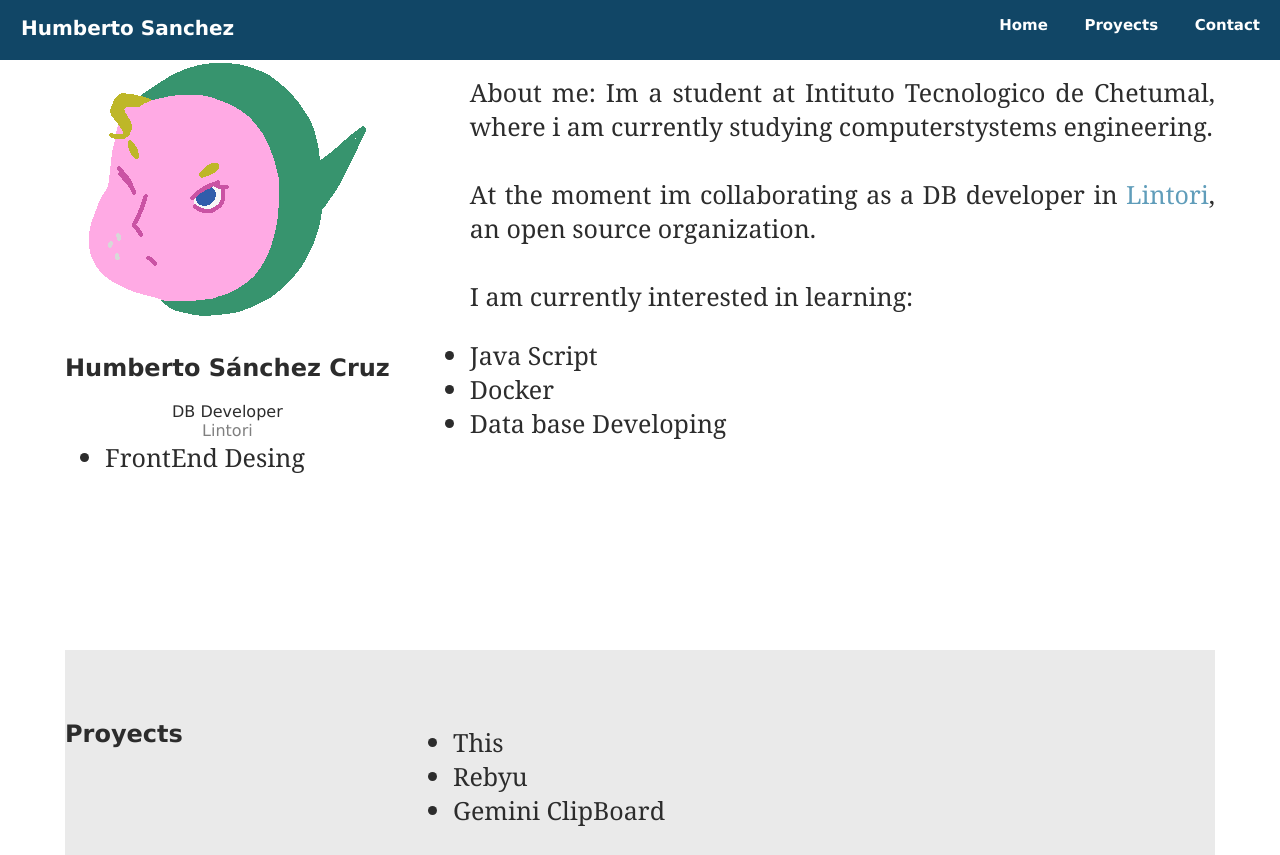
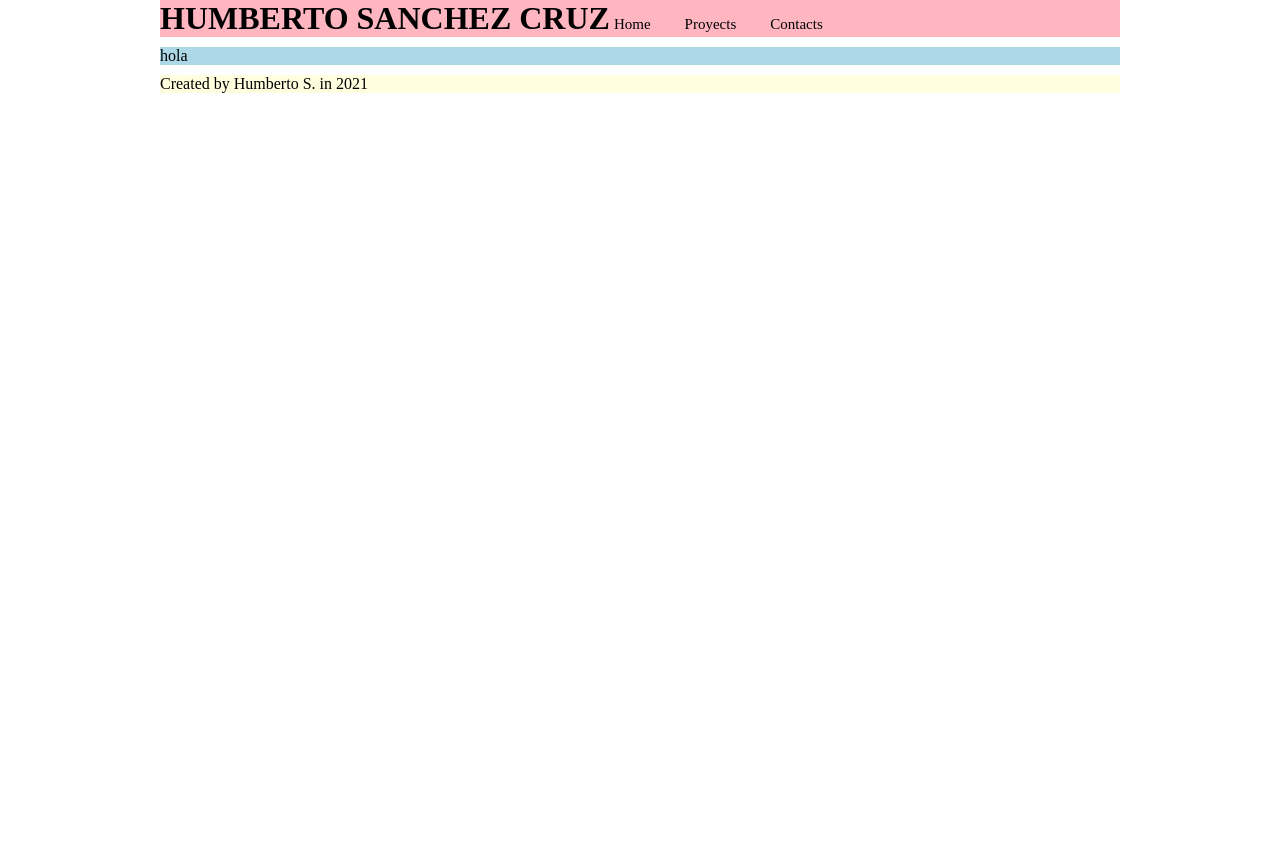
Before and after one commit to HumbertoSaw/My-personal-web, a plain HTML site: page index.html in a window 1280 px wide. Shown: the top 855 px of the page. After the commit the page ends 800 px from the top, so only its background shows below. Drawn offline with nearby package versions, Linux system fonts and the light colour scheme.

Commit message:
:fire: Removed the entire code, makin it from 0 with grid!

```diff
--- a/index.html
+++ b/index.html
@@ -2,125 +2,44 @@
 <html lang="en">
 <head>
 	<script src="https://code.jquery.com/jquery-3.6.0.js" integrity="sha256-H+K7U5CnXl1h5ywQfKtSj8PCmoN9aaq30gDh27Xc0jk=" crossorigin="anonymous"></script>
-
 	<meta charset="utf-8">
 	<title>Humberto's personal web</title>
 	<meta name="descripcion" content="Born To Support">
 	<link rel="stylesheet" type="text/css" href="style.css">
 </head>
 
-<body class="body_gridd">
-
-	<nav>
-		<div id="agruparNav">
-			<div id="brand" style=" float: left;">
-				<button id="botonRecargar">
-						Humberto Sanchez
-				</button>
-			</div>
-			<div id="menu" style=" float: right;">
-				<button id="botonIrArriba">
-						Home
-				</button>
-				<button id="botonIrProyectos">
-						Proyects
-				</button>
-				<button id="botonIrContactos">
-						Contact
-				</button>
-			</div>
-		</div>
-	</nav>
-	<header>
-	</header>
-		<div class="agruparCuerpo">
-			<section class="section1">
-
-					<div class="imgMe">
-						<img src="img/yo.png">
-						<h1> Humberto Sánchez Cruz</h1>
-						DB Developer<br>
-						<a style="color: gray;" href="https://github.com/Lintori">Lintori</a>
-					</div>
-					<div class="textAboutMe">
-						<article>
-							<p>
-								About me: Im a student at Intituto Tecnologico de Chetumal, where i am currently studying computerstystems engineering.<br>
-								<br>
-								At the moment im collaborating as a DB developer in <a style="color: #609DBA ;" href="https://github.com/Lintori">Lintori</a>, an open source organization.<br>
-								<br>
-
-								I am currently interested in learning:
+<body class="principalContainer">
+<!--/////////////////////////////////////////////////////////////////////////////////////////////////////////////////-->
+	<header class="header">
+		<h1>Humberto Sanchez Cruz</h1>
+		<nav class="navbar">
 			<ul>
 				<li>
-										Java Script
+					<a href="#">Home</a>
 				</li>
 				<li>
-										Docker
+					<a href="#">Proyects</a>
 				</li>
 				<li>
-										Data base Developing
-									</li>
-									<li>
-										FrontEnd Desing
+					<a href="#">Contacts</a>
 				</li>
 			</ul>
-							</p>
-						</article>
-					</div>
+		</nav>
+	</header>
+<!--///////////////////////////////////////////////////////////////////////////////////////////////////////////////-->
+		<div class="main">
+			hola
+			<section class="section1">
 
 			</section>
 			<section class="section2">
 
-					<div class="proyectos" style="font-family: Verdana;">
-						<a name="proyects"></a>
-						<h1>Proyects</h1>
-					</div>
-					<div class="textoProyectos">
-						<article>
-							<p>
-								<ul>
-									<li>
-										This
-									</li>
-									<li>
-										Rebyu
-									</li>
-									<li>
-										Gemini ClipBoard
-									</li>
-								</ul>
-							</p>
-						</article>
-					</div>
-
 			</section>
 			<section class="section3">
 
-					<div class="contacto" style="font-family: Verdana;">
-						<a name="contact"></a>
-						<h1>Contact</h1>
-					</div>
-					<div class="textoContacto" >
-						<article>
-							<p>
-								<ul>
-									<li>
-										<a style="color: black;" href="https://github.com/HumbertoSaw">GitHub</a>
-									</li>
-									<li>
-										<a style="color: black;" href="https://twitter.com/kevlar_Madoka">Twitter</a>
-									</li>
-									<li>
-										<a style="color: black;" href="mailto:humbertosc321@gmail.com">Gmail</a>
-									</li>
-								</ul>
-							</p>
-						</article>
-					</div>
 			</section>
 		</div>
-	<footer class="pie">
+	<footer class="footer">
 		Created by Humberto S. in 2021
 	</footer>
 	<script src="app.js" language="javascript" type="text/javascript"></script>
--- a/style.css
+++ b/style.css
@@ -1,192 +1,71 @@
 /* Aplicacion de estilos globales */
-header, section, footer, aside, nav, article{
-	color: #2C2C2C;
+html{
+	height: 100%;
+}
+* {
+	box-sizing: border-box;
+	margin:  0;
+	padding: 0;
+}
+/*Estilos basicos del body*/
+body{
+	max-width: 60em;
+	margin: 0 auto;
+}
+/*Estilos basicos del header*/
+header{
+	align-items: center;
 	display: block;
+	background: skyblue;
 }
-/* Aplicacion de estilos de partes de html*/
-body {
-	margin: 0;
-	padding: 0;
-	width: auto;
-	height: 100%;
-	background-color:#FFFFFF;
+header h1{
+	text-transform: uppercase;
+	text-align: left;
+	display: inline-block;
+}
+header nav{
+	text-align: right;
+	display: inline-block;
+}
+/*Estilos basicos del nav*/
+nav{
+	flex: 1;
+}
+nav ul li{
+	list-style: none;
+	display: inline-block;
+	margin-right: 30px;
+}
+nav ul li a{
+	color: black;
+	text-decoration: none;
+	font-size: 15px;
+}
+nav ul li a:hover{
+	color: seagreen;
 }
 
-header{
-	position: relative;
-	background-color: #FFFFFF;
-	color: black;
-	width: 100%;
-	height: 13%;
-	margin: 0px auto;
+/*Grid de body*/
+.principalContainer{
+	gap: 10px;
+	display: grid;
+	grid-template-areas:
+		"header"
+		"main"
+		"footer";
 }
-
-nav{
-	position: fixed;
-	font-weight: bold;
-	font-family: Verdana;
-	font-weight: bold;
-	width: 100%;
-	height: 60px;
-	background-color: #114666 ;
+/*Grid de header*/
+.header{
+	background: lightpink;
+	grid-area: header;
 }
-
-/* Botones del navegador y agrupacion del navegador*/
-#agruparNav {
-	width: 1300px;
-	margin: auto;
+/*Grid de main*/
+.main{
+	background: lightblue;
+	grid-area: main;
 }
-
-#botonIrArriba{
-	padding-right: 25px;
-	font-size: 15px;
-	background: transparent;
-	font-family: Verdana;
-	font-weight: bold;
-	color: white;
-	border: none;
+/*Grid de footer*/
+.footer{
+	background: lightyellow;
+	grid-area: footer;
 }
-#botonIrArriba:hover{
-	color: #A0A0A0;
-}
-
-#botonIrProyectos{
-	padding-right: 25px;
-	font-size: 15px;
-	background: transparent;
-	font-family: Verdana;
-	font-weight: bold;
-	color: white;
-	border: none;
-}
-#botonIrProyectos:hover{
-	color: #A0A0A0;
-}
-
-#botonIrContactos{
-	padding-right: 25px;
-	font-size: 15px;
-	background: transparent;
-	font-family: Verdana;
-	font-weight: bold;
-	color: white;
-	border: none;
-}
-#botonIrContactos:hover{
-	color: #A0A0A0;
-}
-
-#botonRecargar{
-	padding-right: 25px;
-	font-size: 20px;
-	background: transparent;
-	font-family: Verdana;
-	font-weight: bold;
-	color: white;
-	border: none;
-}
-#botonRecargar:hover{
-	color: #A0A0A0;
-}
-#brand{
-	text-transform: uppercase;
-	font-size: 20px;
-	padding: 15px;
-}
-#menu{
-	padding-right: 25px;
-	padding: 15px;
-}
-
-/* Agrupacion de el cuerpo de la pagina*/
-.agruparCuerpo {
-	width: 1150px;
-	margin: auto;
-}
-
-/* Estilos para las secciones y el texto dentro de estas*/
-.section1{
-	font-size: ;
-	font-family: Cambria;
-	padding-top: 50px;
-	width: auto;
-	height: 600px;
-	text-align: right;
-	background-color: #FFFFFF;
-}
-.imgMe{
-	padding-right: 80px;
-	font-family: Verdana;
-	float: left;
-	text-align: center;
-}
-.textAboutMe{
-	text-align: justify;
-	font-size: 25px;
-}
-
-.section2{
-	font-family: Cambria;
-	padding-top: 50px;
-	width: auto;
-	height: 600px;
-	text-align: right;
-	background-color: #EAEAEA;
-}
-.proyectos{
-	float: left;
-	text-align: center;
-}
-.textoProyectos{
-	padding-right: 550px;
-	text-align: justify;
-	font-size: 25px;
-	float: right;
-}
-
-
-.section3{
-	font-family: Cambria;
-	padding-top: 50px;
-	width: auto;
-	height: 600px;
-	text-align: right;
-	background-color: #FFFFFF;
-}
-.contacto{
-	float: left;
-	text-align: center;
-}
-.textoContacto{
-	padding-right: 655px;
-	text-align: justify;
-	font-size: 25px;
-	float: right;
-}
-
-/* Estilos del footer */
-
-footer{
-	font-family: Verdana;
-	text-align: center;
-	position: relative;
-	background-color: #FFFFFF;
-	color: grey;
-	width: 100%;
-	height: 5%;
-	margin: 0px auto;
-	padding-bottom: 30px;
-}
-.pie{
-	clear: both;
-}
-
-/* Color de links */
-
-a:link {color:#FFFAFA; text-decoration: none;}  /* unvisited link */
-
-a:visited {color:#FFFAFA; text-decoration: none;}  /* visited link */
-
-a:hover {color:#A0A0A0; text-decoration: none;}  /* mouse over link */
-
-a:active {color:#FFFAFA; text-decoration: none;}  /* selected link */
```
Lines whose indentation alone changed are shown as unchanged.
